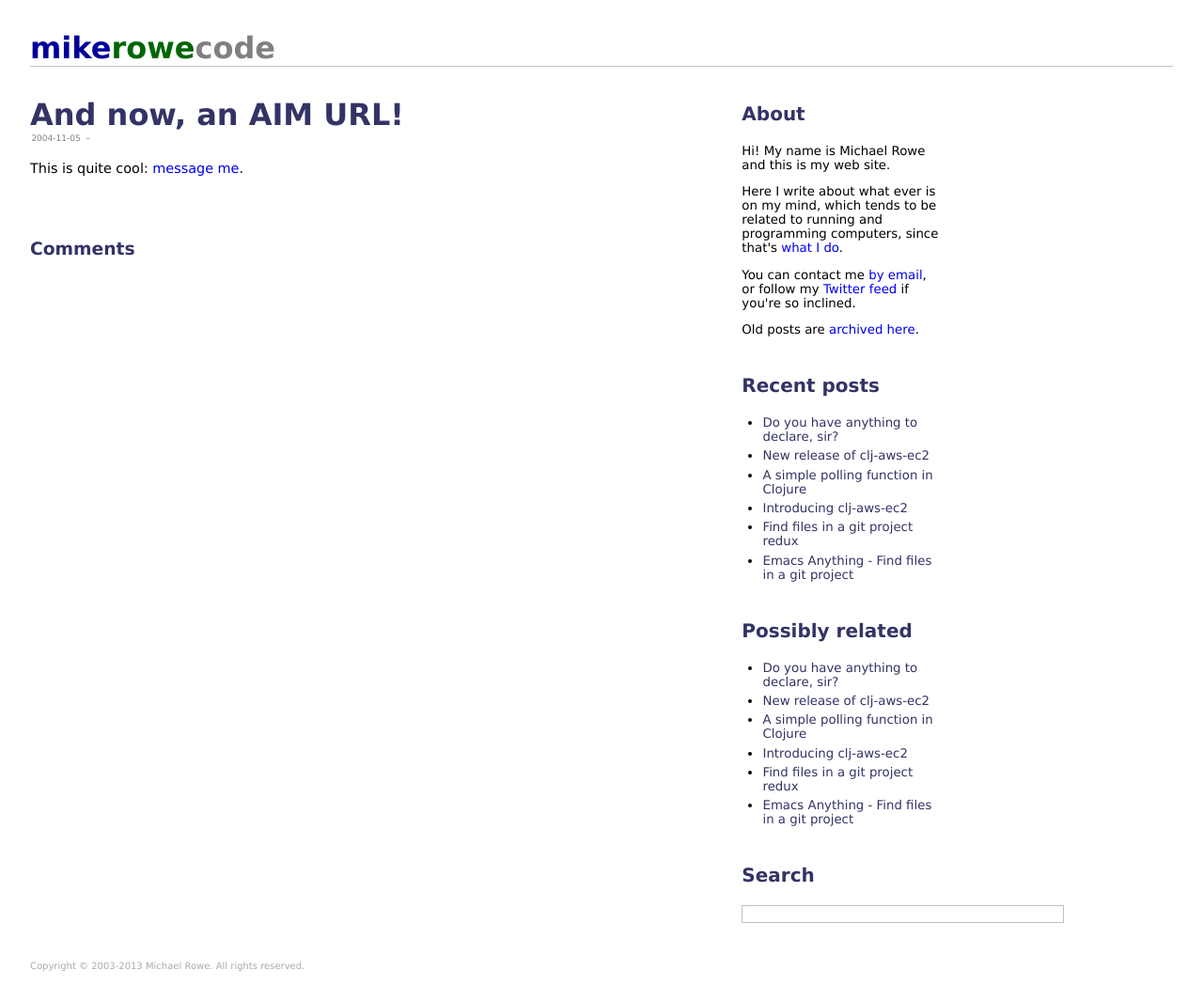
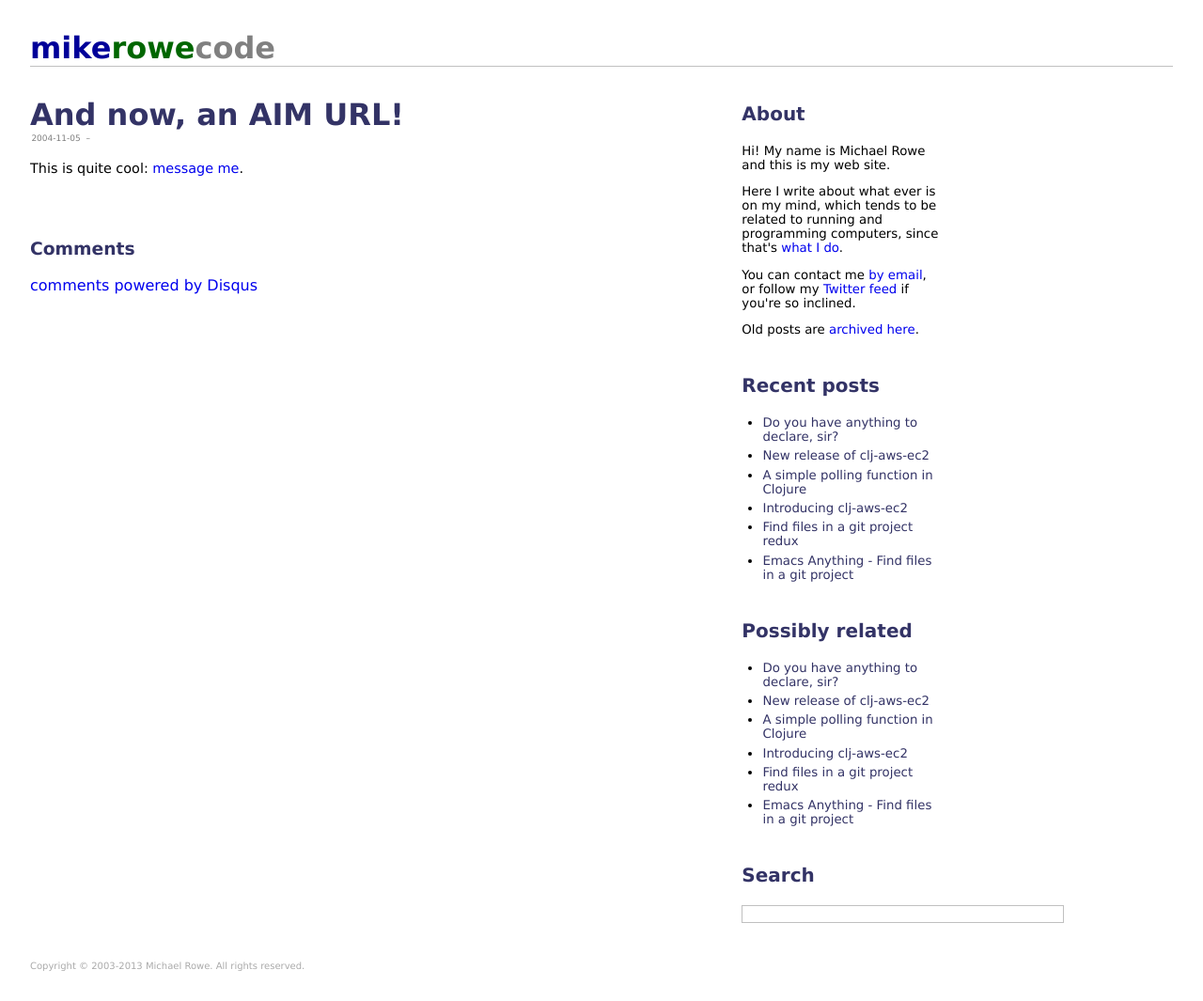
Before and after one commit to mrowe/mikerowecode.com, a Jekyll site: the page built from _posts/2004-11-05-aim_url.md, in a window 1280 px wide. Shown: the whole page at 94% size. Built offline with Jekyll 4.4.1, drawn with Linux system fonts in a browser that asks for light colours; Markdown is read by kramdown in place of the engine named in the settings; comment, search, counter and statistics services are not loaded; part of the change alters nothing that is shown.

Commit message:
Pointless changes to disqus js in a futile attempt to cargo cult it into working

```diff
--- a/_includes/disqus.html
+++ b/_includes/disqus.html
@@ -1,10 +1,11 @@
 <div id="disqus_thread"></div>
 <script type="text/javascript">
+  var disqus_shortname = 'mikerowecode';
   (function() {
-   var dsq = document.createElement('script'); dsq.type = 'text/javascript'; dsq.async = true;
-   dsq.src = 'http://mikerowecode.disqus.com/embed.js';
-   (document.getElementsByTagName('head')[0] || document.getElementsByTagName('body')[0]).appendChild(dsq);
+  var dsq = document.createElement('script'); dsq.type = 'text/javascript'; dsq.async = true;
+  dsq.src = 'http://' + disqus_shortname + '.disqus.com/embed.js';
+  (document.getElementsByTagName('head')[0] || document.getElementsByTagName('body')[0]).appendChild(dsq);
   })();
 </script>
-<noscript>Please enable JavaScript to view the <a href="http://disqus.com/?ref_noscript=mikerowecode">comments powered by Disqus.</a></noscript>
-<!-- <a href="http://disqus.com" class="dsq-brlink">blog comments powered by <span class="logo-disqus">Disqus</span></a> -->
+<noscript>Please enable JavaScript to view the <a href="http://disqus.com/?ref_noscript">comments powered by Disqus.</a></noscript>
+<a href="http://disqus.com" class="dsq-brlink">comments powered by <span class="logo-disqus">Disqus</span></a>
--- a/_includes/disqus.js
+++ b/_includes/disqus.js
@@ -2,6 +2,6 @@ var disqus_shortname = 'mikerowecode';
 (function () {
   var s = document.createElement('script'); s.async = true;
   s.type = 'text/javascript';
-  s.src = 'http://mikerowecode.disqus.com/count.js';
+  s.src = 'http://' + disqus_shortname + '.disqus.com/count.js';
   (document.getElementsByTagName('HEAD')[0] || document.getElementsByTagName('BODY')[0]).appendChild(s);
-}());
+ }());
```
